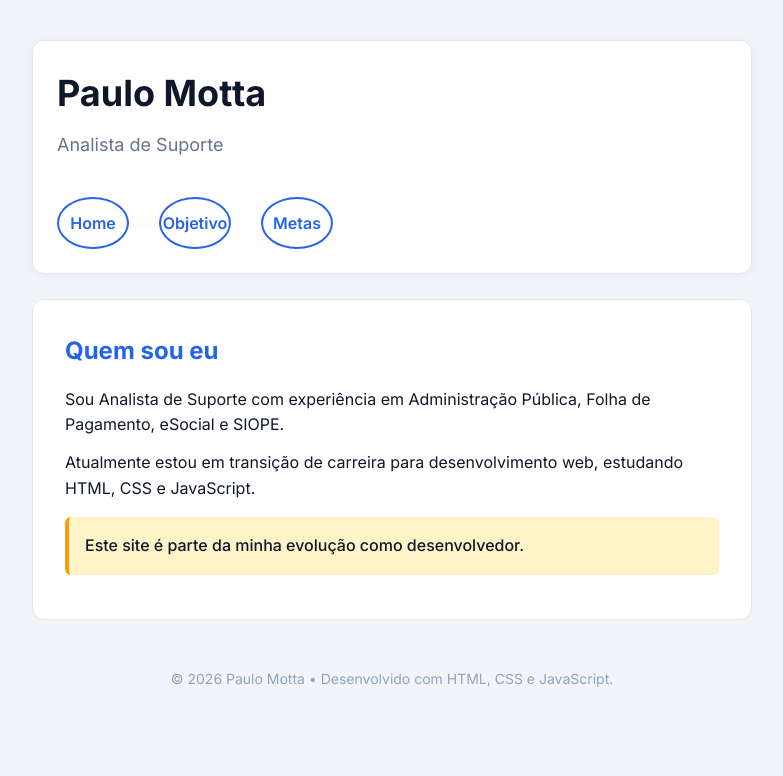
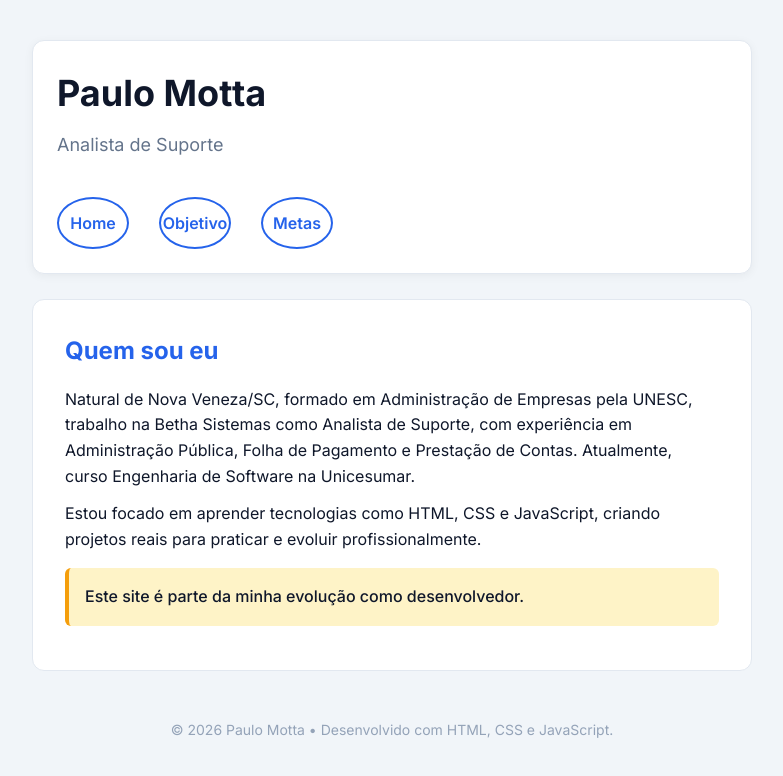
Before and after one commit to PauloMotta1993/BlogdoPaulo, a plain HTML site: page BlogdoPaulo/quem-sou-eu.html in a window 1280 px wide. Shown: the whole page, without its empty margins (248-1031 px from the left). Drawn offline with Linux system fonts and the light colour scheme.

Commit message:
Nova atualização no código

```diff
--- a/BlogdoPaulo/quem-sou-eu.html
+++ b/BlogdoPaulo/quem-sou-eu.html
@@ -44,13 +44,12 @@
       <h2>Quem sou eu</h2>
 
       <p>
-        Sou Analista de Suporte com experiência em Administração Pública,
-        Folha de Pagamento, eSocial e SIOPE.
+        Natural de Nova Veneza/SC, formado em Administração de Empresas pela UNESC, trabalho na Betha Sistemas como Analista de Suporte, com experiência em Administração Pública, Folha de Pagamento e Prestação de Contas. Atualmente, curso Engenharia de Software na Unicesumar.
       </p>
 
       <p>
-        Atualmente estou em transição de carreira para desenvolvimento web,
-        estudando HTML, CSS e JavaScript.
+        Estou focado em aprender tecnologias como HTML, CSS e JavaScript,
+        criando projetos reais para praticar e evoluir profissionalmente.
       </p>
 
       <p class="destaque">
```
Also changed, not shown: BlogdoPaulo/metas.html (+1 -1 lines), BlogdoPaulo/objetivo.html (+0 -17 lines).
